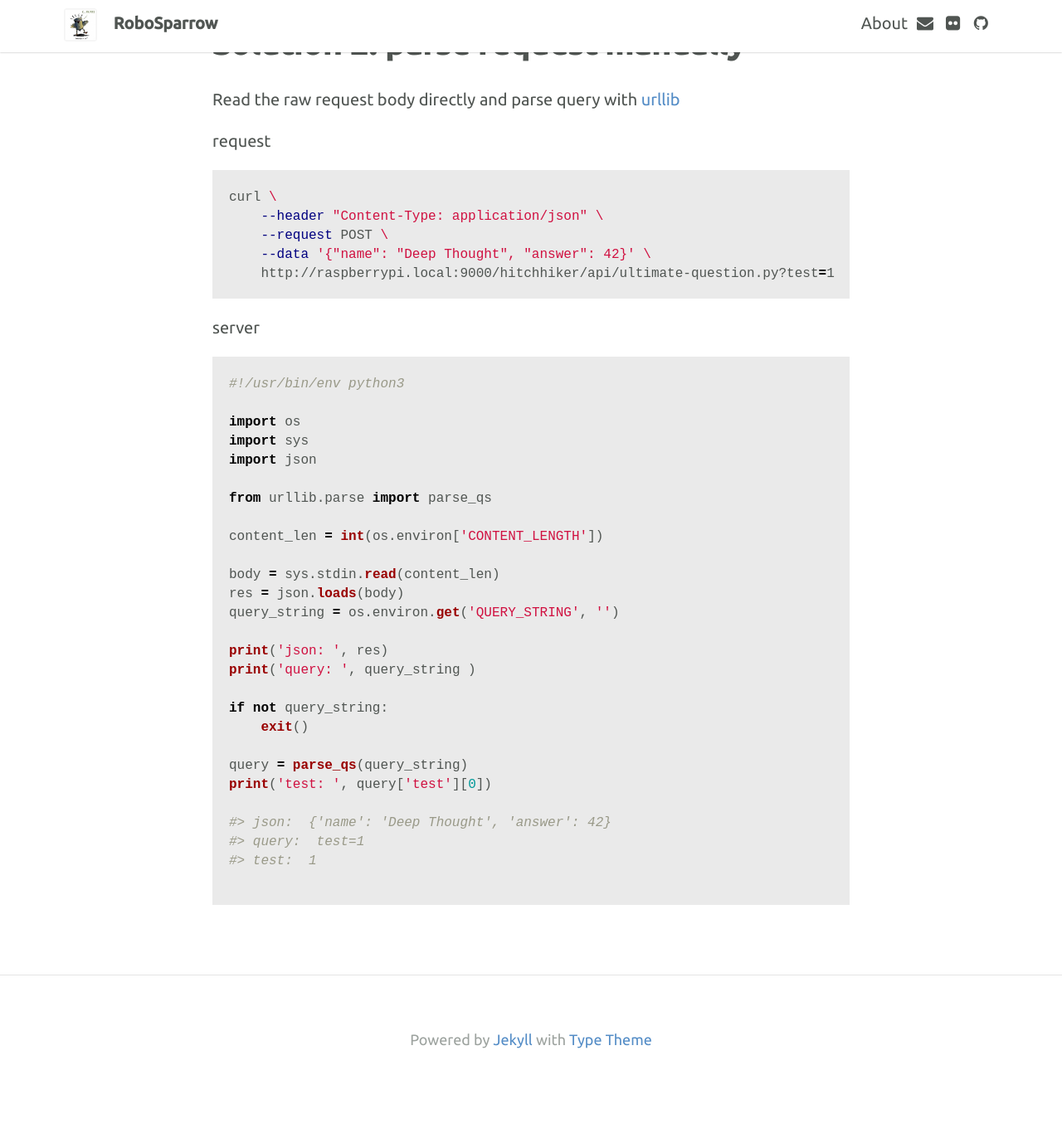
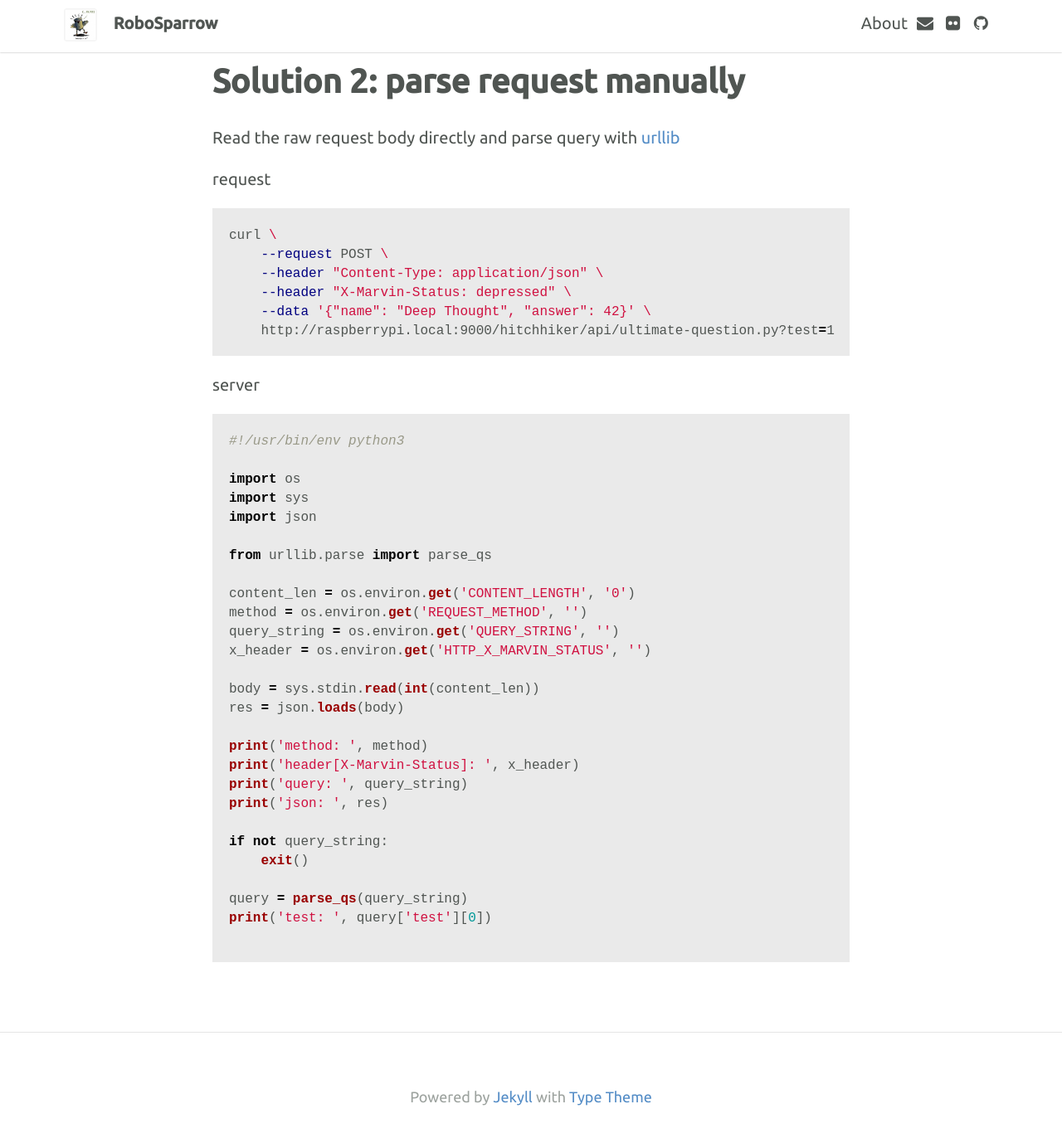
Before and after one commit to RoboSparrow/RoboSparrow.github.io, a Jekyll site: the page built from _posts/2020-09-29-python-cgi-parsing-json-requests.md, in a window 1280 px wide and 1400 px high, scrolled down 1754 px. Shown: the top 1372 px of the window at 83% size. Built offline with Jekyll 4.4.1, drawn with Linux system fonts in a browser that asks for light colours; nearby versions of some CDN libraries; before the commit the page ends 3085 px from its top, so only the background shows below that; some of the changed text lies outside the part shown.

Commit message:
add header parsing

````diff
--- a/_posts/2020-09-29-python-cgi-parsing-json-requests.md
+++ b/_posts/2020-09-29-python-cgi-parsing-json-requests.md
@@ -10,8 +10,9 @@ request
 
 ```bash
 curl \
+    --request POST \
     --header "Content-Type: application/json" \
-    --request POST \
+    --header "X-Marvin-Status: depressed" \
     --data '{"name": "Deep Thought", "answer": 42}' \
     http://raspberrypi.local:9000/hitchhiker/api/ultimate-question.py?test=1
 ```
@@ -35,8 +36,9 @@ request
 
 ```bash
 curl \
+    --request POST \
     --header "Content-Type: application/x-www-form-urlencoded" \
-    --request POST \
+    --header "X-Marvin-Status: depressed" \
     --data 'name=Deep Thought&answer=42' \
     http://raspberrypi.local:9000/hitchhiker/api/ultimate-question.py?test=1
 ```
@@ -67,8 +69,9 @@ request
 
 ```bash
 curl \
+    --request POST \
     --header "Content-Type: application/json" \
-    --request POST \
+    --header "X-Marvin-Status: depressed" \
     --data '{"name": "Deep Thought", "answer": 42}' \
     http://raspberrypi.local:9000/hitchhiker/api/ultimate-question.py?test=1
 ```
@@ -84,14 +87,18 @@ import json
 
 from urllib.parse import parse_qs
 
-content_len = int(os.environ['CONTENT_LENGTH'])
+content_len = os.environ.get('CONTENT_LENGTH', '0')
+method = os.environ.get('REQUEST_METHOD', '')
+query_string = os.environ.get('QUERY_STRING', '')
+x_header = os.environ.get('HTTP_X_MARVIN_STATUS', '')
 
-body = sys.stdin.read(content_len)
+body = sys.stdin.read(int(content_len))
 res = json.loads(body)
-query_string = os.environ.get('QUERY_STRING', '')
 
+print('method: ', method)
+print('header[X-Marvin-Status]: ', x_header)
+print('query: ', query_string)
 print('json: ', res)
-print('query: ', query_string )
 
 if not query_string:
     exit()
@@ -99,8 +106,4 @@ if not query_string:
 query = parse_qs(query_string)
 print('test: ', query['test'][0])
 
-#> json:  {'name': 'Deep Thought', 'answer': 42}
-#> query:  test=1
-#> test:  1
-
 ```
````
